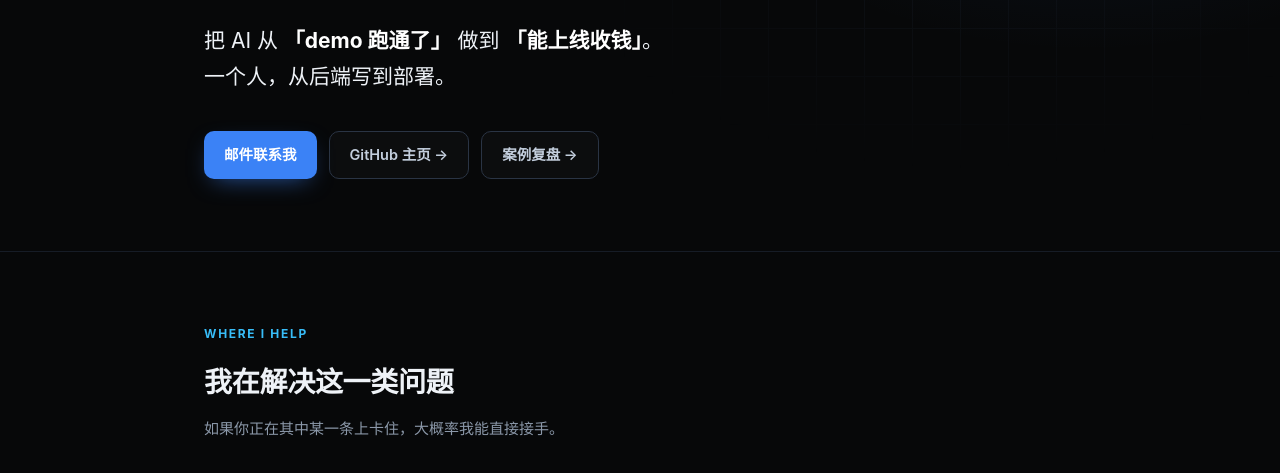
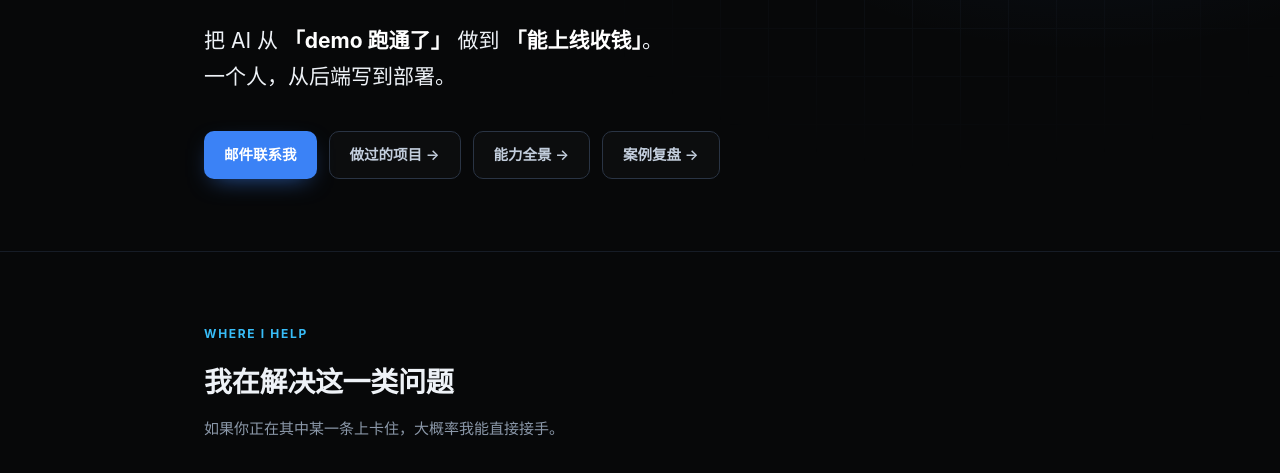
Before and after one commit to wangdinwei/wangdinwei.github.io, a plain HTML site: page index.html in a window 1280 px wide. Shown: the part 260-733 px from the top of the page. Drawn offline with Linux system fonts and the light colour scheme.

Commit message:
Add project and capability links to homepage

```diff
--- a/index.html
+++ b/index.html
@@ -287,7 +287,8 @@
     <p class="tagline">把 AI 从 <b>「demo 跑通了」</b> 做到 <b>「能上线收钱」</b>。<br>一个人，从后端写到部署。</p>
     <div class="cta">
       <a class="btn btn-primary" href="mailto:476743538@qq.com">邮件联系我</a>
-      <a class="btn btn-ghost" href="https://github.com/wangdinwei" target="_blank" rel="noopener">GitHub 主页 →</a>
+      <a class="btn btn-ghost" href="https://lenghu.tech/work/" target="_blank" rel="noopener">做过的项目 →</a>
+      <a class="btn btn-ghost" href="https://lenghu.tech/me/" target="_blank" rel="noopener">能力全景 →</a>
       <a class="btn btn-ghost" href="https://github.com/wangdinwei/ai-drama-pipeline" target="_blank" rel="noopener">案例复盘 →</a>
     </div>
   </div>
```
